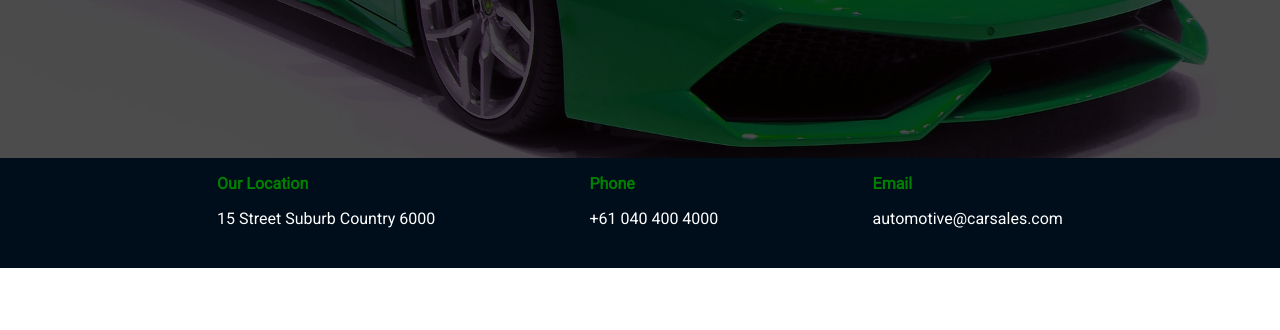
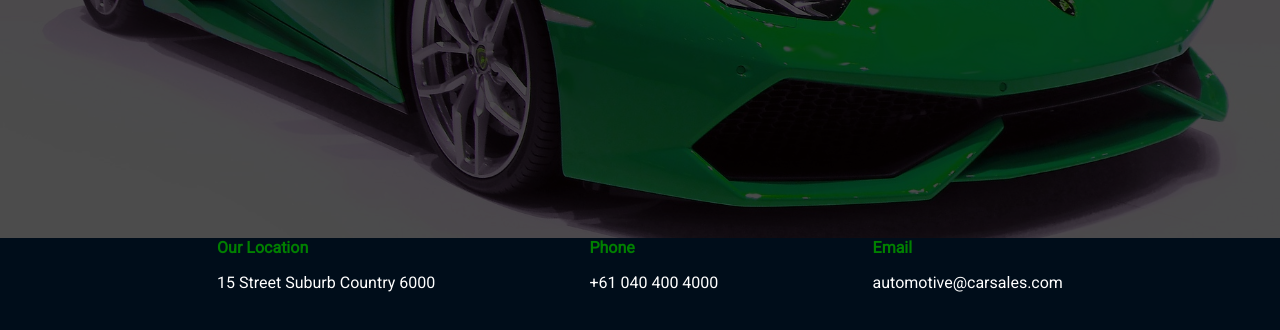
Before and after one commit to yanghuixi1/automotive-card-design, a plain HTML site: page index.html in a window 1280 px wide. Shown: the part 502-832 px from the top of the page. Before the commit the page ends 800 px from the top, so only its background shows below. Drawn offline with Linux system fonts and the light colour scheme.

Commit message:
Made sure the footer sticks to the bottom

```diff
--- a/index.html
+++ b/index.html
@@ -14,6 +14,7 @@
   </head>
   <body>
     <header>
+      <div id="content-wrap">
         <nav class="container">
           <div class="logo"><i class="fa fa-car"></i>Automotive</div>
           <ul>
@@ -29,6 +30,7 @@
             <h1>Your Car Repairs<span></span></h1>
             <p id="transparent">Visit us for your service<span></span></p>
             <a href="#" class="highlight btn">Book Appointment</a>
+          </div>
         </div>
       </div>
     </header>
--- a/style.css
+++ b/style.css
@@ -6,6 +6,7 @@ body {
   background-color: white;
   font-family: "Roboto", sans-serif;
   margin: 0;
+  height: 100%;
 }
 
 header {
@@ -17,7 +18,7 @@ header {
   z-index: 0;
   position: relative;
   padding: 10px;
-  min-height: calc(100vh - 80px);
+  min-height: calc(100vh);
   /* align-items: flex-start; */
 }
 header .content {
@@ -98,11 +99,17 @@ span {
 footer {
   background-color: rgb(0, 13, 26);
   color: white;
-  padding: 1rem;
+  position: relative;
+  margin-top: -100px;
+  /* negative value of footer height */
+  height: 100px;
   clear: both;
-  position: relative;
-  height: 110px;
-  margin-top: -80px;
+  /* padding: 1rem; */
+
+  /* position: absolute;
+  height: 100px;
+  bottom: 0;
+  width: 100%; */
 }
 footer ul {
   list-style-type: none;
@@ -115,7 +122,11 @@ footer strong {
   color: green;
   font-weight: 600px;
 }
-
+#content-wrap {
+  padding-bottom: 100px;
+  overflow: auto;
+  min-width: 100%;
+}
 @keyframes overlay {
   50% {
     width: 100%;
```
Lines whose indentation alone changed are shown as unchanged.
